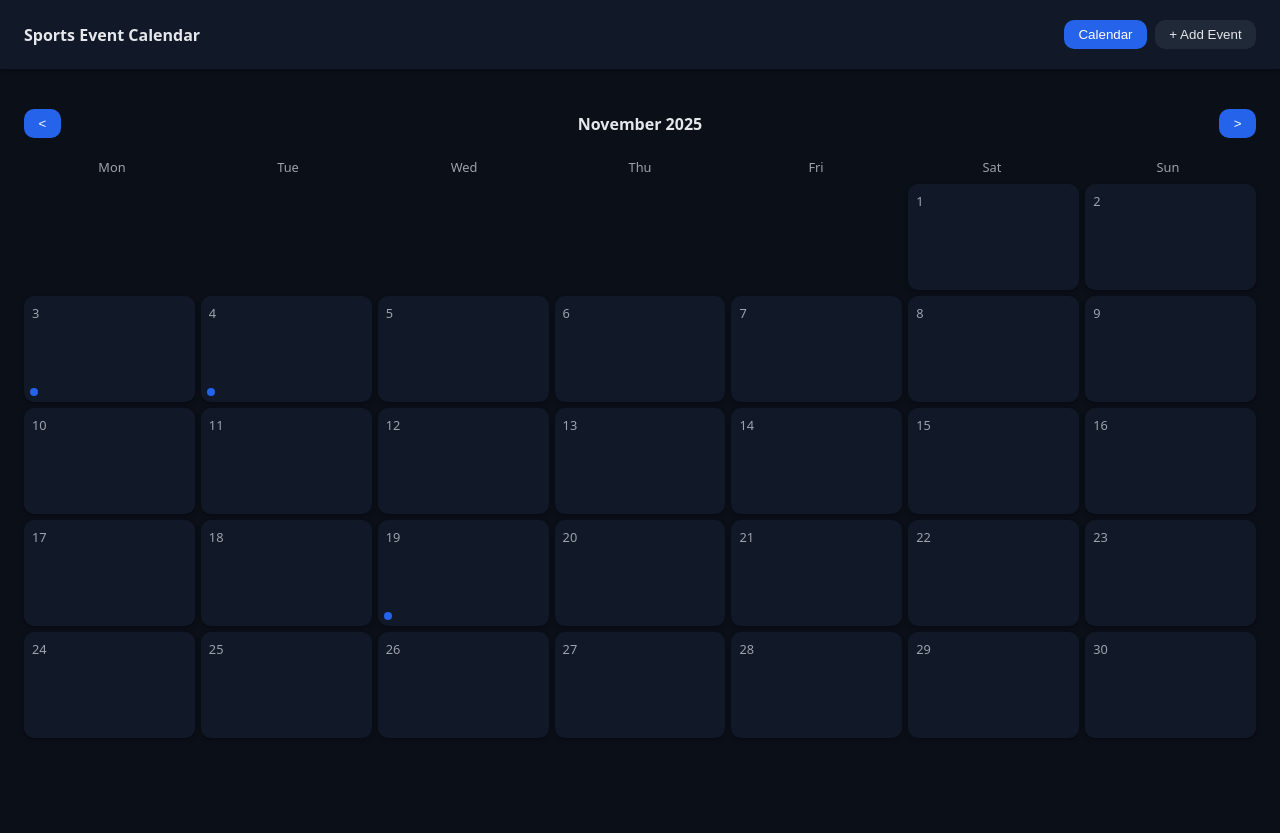
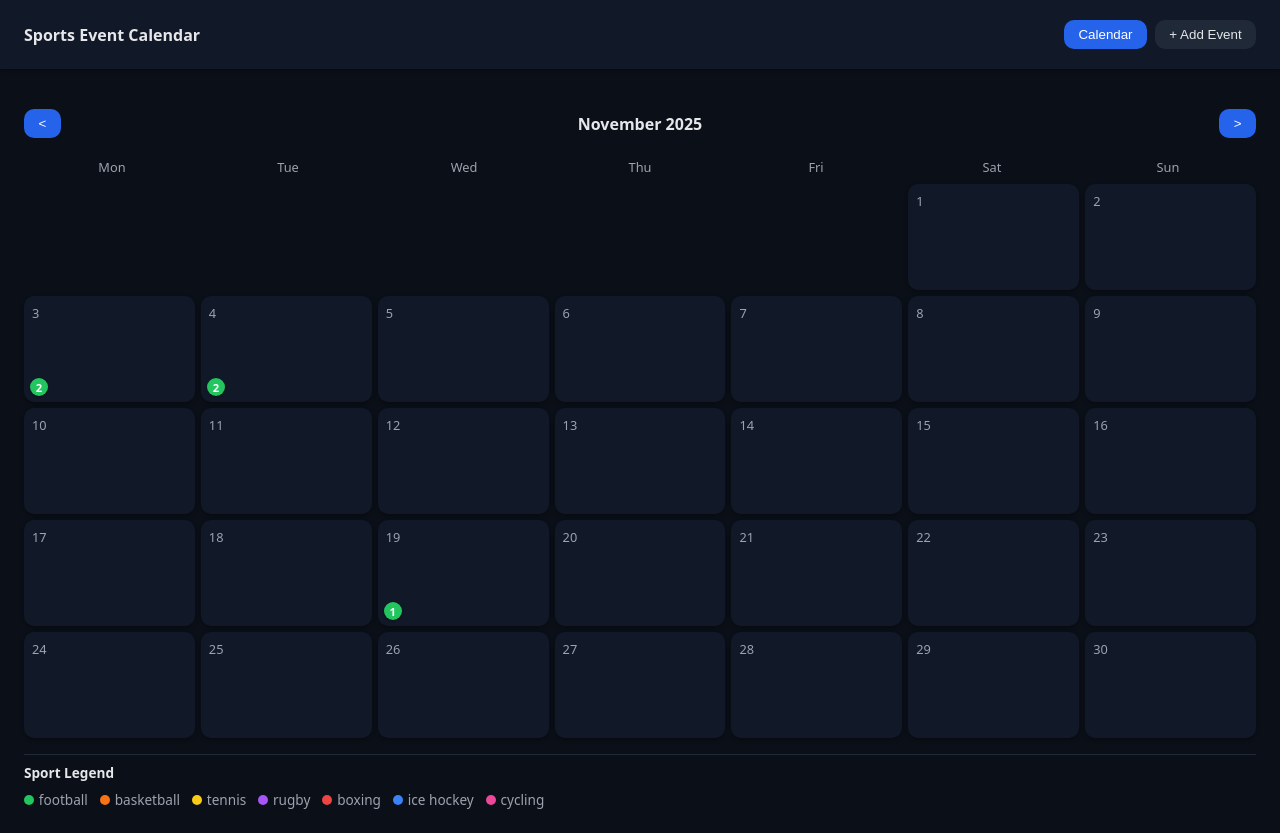
Before and after one commit to Gent1b/Sportradar_FE, a website built with Vite: page index.html in a window 1280 px wide. Before the commit the page ends 800 px from the top, so only its background shows below. Built offline with nearby package versions, Linux system fonts and the light colour scheme.

Commit message:
feat: complete calendar view with multi-sport dots, tooltips, and legend
- Added per-sport colored dots with event counts inside each day cell
- Implemented hover tooltips showing event details (teams, status)
- Added dynamic sport legend matching color mapping
- Finalized Task 1 (interactive sports event calendar)

```diff
--- a/src/calendar.js
+++ b/src/calendar.js
@@ -1,8 +1,20 @@
 import { getDaysInMonth, getMonthLabel } from "./utils.js";
 
+const sportColors = {
+  football: "#22c55e",
+  basketball: "#f97316",
+  tennis: "#facc15",
+  rugby: "#a855f7",
+  boxing: "#ef4444",
+  "ice hockey": "#3b82f6",
+  cycling: "#ec4899",
+};
+
 export function renderCalendar(app, events, year, month) {
+  // get all days to render in month
   const days = getDaysInMonth(year, month);
 
+  // render toolbar with month tile and navigation
   app.innerHTML = `
     <div class="toolbar">
       <button id="prevMonth">&lt;</button>
@@ -12,20 +24,23 @@ export function renderCalendar(app, events, year, month) {
         <div class="weekday-row"></div>
 
     <div class="calendar"></div>
+    <div class = "legend"></div>
   `;
 
   const grid = app.querySelector(".calendar");
 
   const weekdayRow = app.querySelector(".weekday-row");
 
+  // weekday labels
   const weekDays = ["Mon", "Tue", "Wed", "Thu", "Fri", "Sat", "Sun"];
   weekdayRow.innerHTML = weekDays
     .map((d) => `<div class="weekday">${d}</div>`)
     .join("");
 
+  // calculate offset for first day (so Monday = 0, Sunday = 6)
   const firstDayIndex = (days[0].getDay() + 6) % 7;
 
-
+  // add empty placeholder cells before the first day
   for (let i = 0; i < firstDayIndex; i++) {
     const empty = document.createElement("div");
     empty.className = "day empty";
@@ -37,20 +52,101 @@ export function renderCalendar(app, events, year, month) {
 
     const div = document.createElement("div");
     div.className = "day";
-    if (dayEvents.length) div.classList.add("has-event");
+    if (dayEvents.length) {
+      div.classList.add("has-event");
+      // group events by sport and count how many per sport
+      const groupedBySport = {};
+      dayEvents.forEach((ev) => {
+        const sport = ev.sport?.toLowerCase() || "football";
+        groupedBySport[sport] = (groupedBySport[sport] || 0) + 1;
+      });
+      // sport color for specific day
+      const raw =
+        dayEvents.find((ev) => typeof ev.sport === "string")?.sport ||
+        "football";
+      const color = sportColors[raw.toLowerCase()] || "#2563eb";
+      // prepare tooltip text for all events on this date
+      const tooltipText = dayEvents
+        .map(
+          (ev) =>
+            `${ev.homeTeam?.name || "TBD"} vs ${ev.awayTeam?.name || "TBD"} (${
+              ev.status
+            })`
+        )
+        .join("\n");
 
-    div.innerHTML = `
-      <div class="date">${d.getDate()}</div>
-      ${dayEvents.length ? "<div class='dot'></div>" : ""}
-    `;
+      div.dataset.tooltip = tooltipText;
+
+ const dots = Object.entries(groupedBySport)
+        .map(([sport, count]) => {
+          const color = sportColors[sport] || "#2563eb";
+          return `<div class="dot" style="background:${color}" title="${sport}">${count}</div>`;
+        })
+        .join("");
+
+      div.innerHTML = `
+        <div class="date">${d.getDate()}</div>
+        <div class="dot-group">${dots}</div>
+      `;
+    } else {
+      div.innerHTML = `<div class="date">${d.getDate()}</div>`;
+    }
 
     grid.appendChild(div);
+
   }
+// tooltip behavior
+grid.querySelectorAll(".day.has-event").forEach((dayEl) => {
+  dayEl.addEventListener("mouseenter", (e) => {
+    const tip = document.createElement("div");
+    tip.className = "tooltip";
+    tip.textContent = dayEl.dataset.tooltip;
+    document.body.appendChild(tip);
+
+    //follow mouse movement
+    const moveTooltip = (ev) => {
+      tip.style.left = ev.pageX + 12 + "px";
+      tip.style.top = ev.pageY + 12 + "px";
+    };
+
+    moveTooltip(e);
+    dayEl.addEventListener("mousemove", moveTooltip);
+
+
+    //remove tooltip on mouse leave.
+    dayEl.addEventListener(
+      "mouseleave",
+      () => {
+        tip.remove();
+        dayEl.removeEventListener("mousemove", moveTooltip);
+      },
+      { once: true }
+    );
+  });
+});
+
+  const legend = app.querySelector(".legend");
+
+  legend.innerHTML = `
+   <h4>Sport Legend</h4>
+  <div class="legend-items">
+    ${Object.entries(sportColors)
+      .map(
+        ([sport, color]) =>
+          `<div class="legend-item">
+             <span class="legend-dot" style="background:${color}"></span>
+             <span class="legend-label">${sport}</span>
+           </div>`
+      )
+      .join("")}
+  </div>
+  `;
+  //navigate to previous month
   document.getElementById("prevMonth").addEventListener("click", () => {
     const prev = new Date(year, month - 1);
     renderCalendar(app, events, prev.getFullYear(), prev.getMonth());
   });
-
+  // navigate to next month
   document.getElementById("nextMonth").addEventListener("click", () => {
     const next = new Date(year, month + 1);
     renderCalendar(app, events, next.getFullYear(), next.getMonth());
--- a/styles.css
+++ b/styles.css
@@ -118,6 +118,25 @@ button.secondary:hover {
   font-size: 0.8rem;
   color: var(--muted);
 }
+.dot-group {
+  display: flex;
+  flex-wrap: wrap;
+  gap: 4px;
+  margin-top: 4px;
+}
+
+.dot-group .dot {
+  width: 18px;
+  height: 18px;
+  border-radius: 50%;
+  color: white;
+  font-size: 0.7rem;
+  font-weight: 600;
+  display: flex;
+  align-items: center;
+  justify-content: center;
+  box-shadow: 0 1px 2px rgba(0, 0, 0, 0.4);
+}
 
 .dot {
   width: 8px;
@@ -128,6 +147,56 @@ button.secondary:hover {
   bottom: 6px;
   left: 6px;
 }
+.legend {
+  margin-top: 1rem;
+  padding-top: 0.5rem;
+  border-top: 1px solid #1f2937;
+  color: var(--muted);
+  font-size: 0.85rem;
+}
+
+.legend h4 {
+  margin: 0 0 0.5rem 0;
+  font-weight: 600;
+  color: var(--text);
+}
+
+.legend-items {
+  display: flex;
+  flex-wrap: wrap;
+  gap: 0.75rem;
+}
+
+.legend-item {
+  display: flex;
+  align-items: center;
+  gap: 0.3rem;
+}
+
+.legend-dot {
+  width: 10px;
+  height: 10px;
+  border-radius: 50%;
+}
+.tooltip {
+  position: absolute;
+  background: #111827;
+  color: #e5e7eb;
+  font-size: 0.75rem;
+  line-height: 1.3;
+  white-space: pre-line;
+  padding: 6px 8px;
+  border-radius: 8px;
+  box-shadow: 0 2px 8px rgba(0, 0, 0, 0.45);
+  z-index: 1000;
+  pointer-events: none;
+  animation: fadeIn 0.15s ease-in;
+}
+
+@keyframes fadeIn {
+  from { opacity: 0; transform: translateY(-4px); }
+  to { opacity: 1; transform: translateY(0); }
+}
 
 @media (max-width: 600px) {
   header {
```
